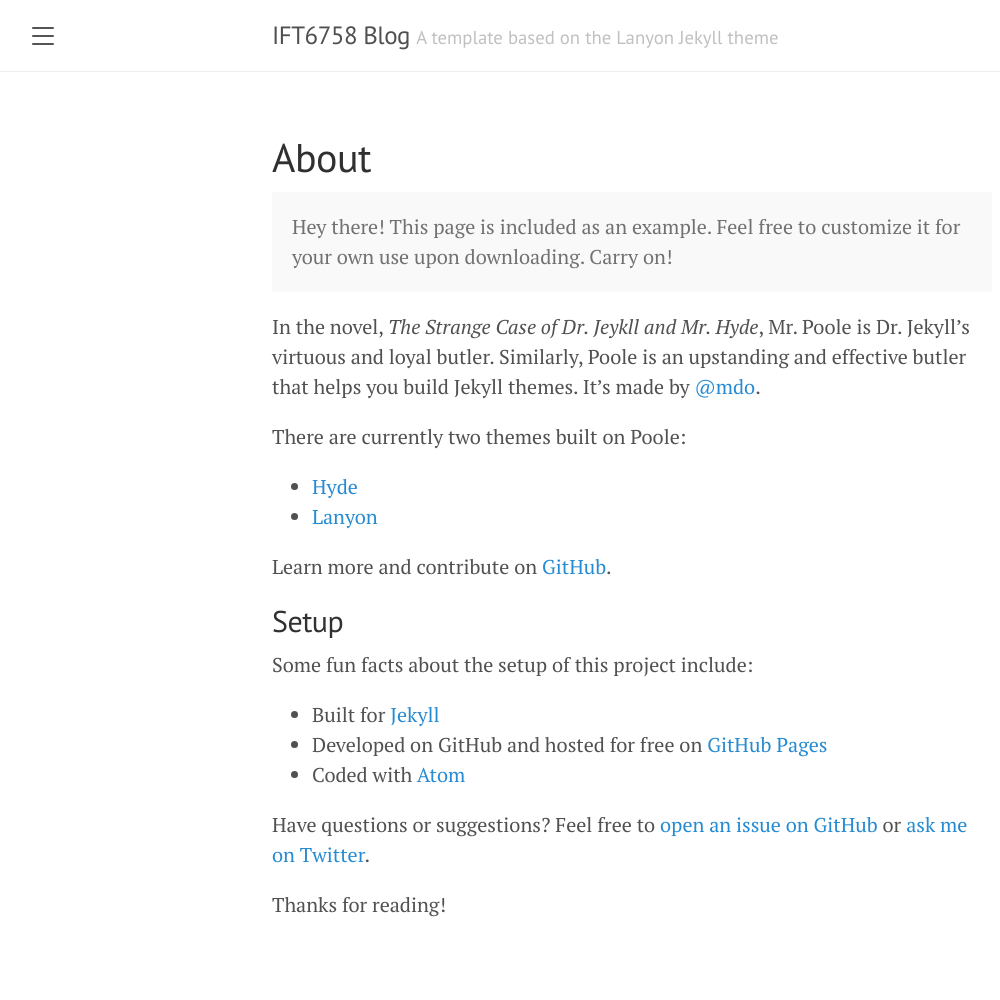
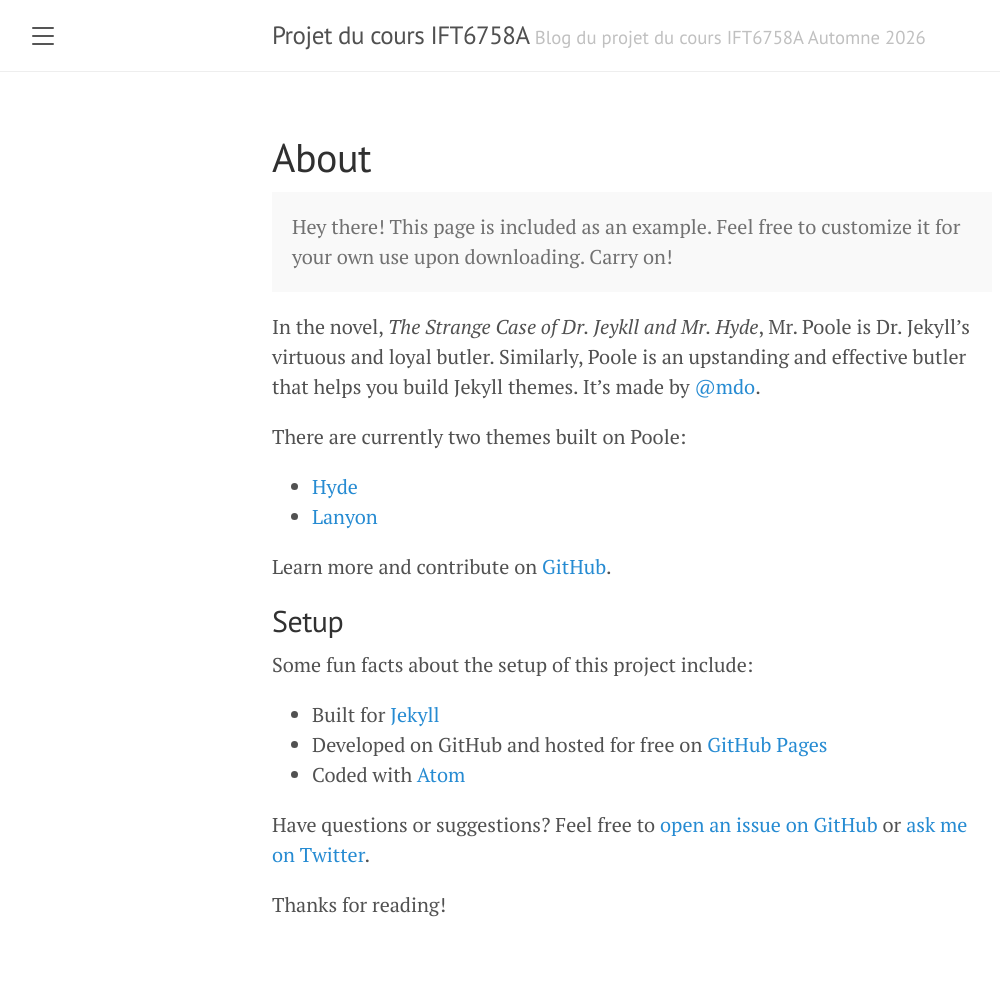
Before and after one commit to ammou35/LNH-data-science, a Jekyll site: the page built from data_science_blog/about.md, in a window 1280 px wide. Shown: the whole page, without its empty margins (8-1008 px from the left). Built offline with Jekyll 4.4.1, drawn with Linux system fonts in a browser that asks for light colours.

Commit message:
Mise à jour partielle de la configuration du blog

```diff
--- a/data_science_blog/_config.yml
+++ b/data_science_blog/_config.yml
@@ -1,7 +1,7 @@
 # Setup
-title:               IFT6758 Blog
-tagline:             'A template based on the Lanyon Jekyll theme'
-description:         'A reserved <a href="https://jekyllrb.com" target="_blank">Jekyll</a> theme that places the utmost gravity on content with a hidden drawer. Made by <a href="https://twitter.com/mdo" target="_blank">@mdo</a>.'
+title:               'Projet du cours IFT6758A'
+tagline:             'Blog du projet du cours IFT6758A Automne 2026'
+description:         "Blog du projet du cours IFT6758A de la session d'Automne 2026 à l'Université de Montréal du groupe 7 composé de David Qi, Nathan Osman et Amira Mouamine."
 url:                 ''
 baseurl:             ''
 paginate:            5
```
